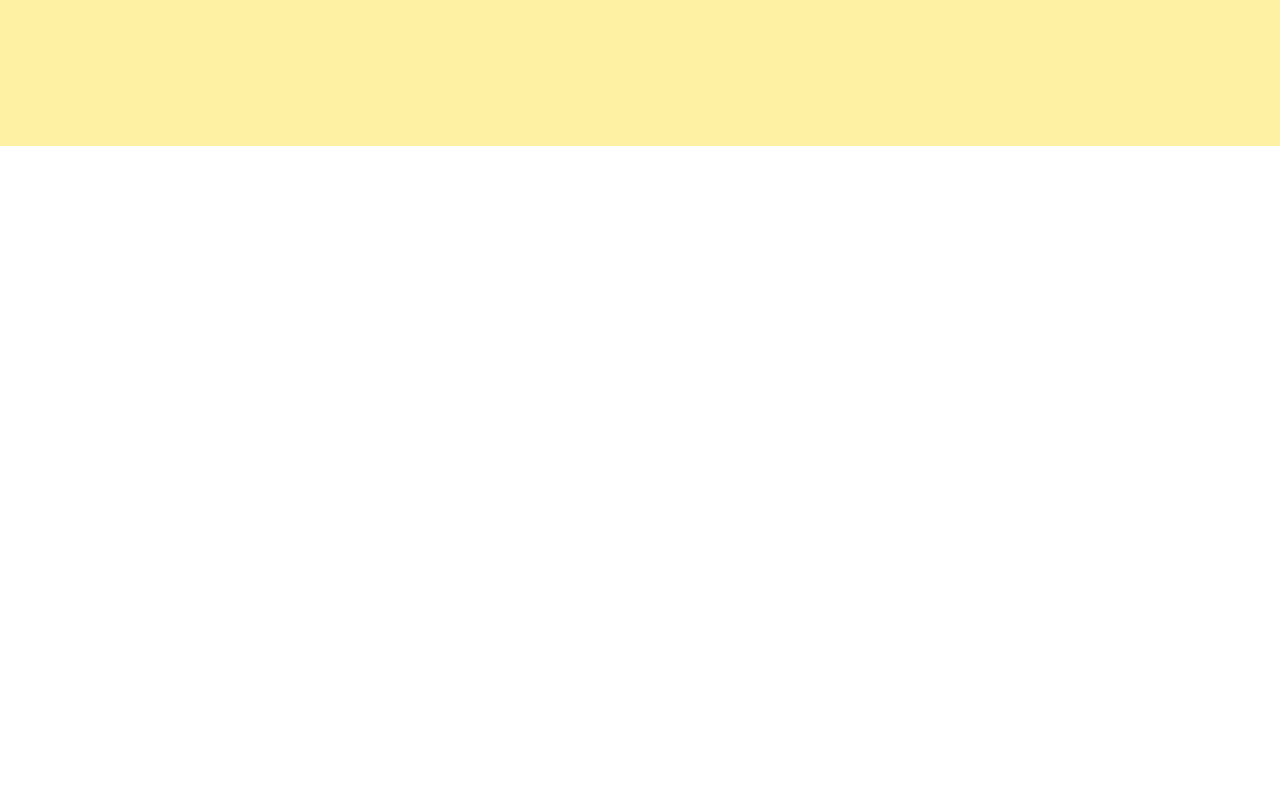
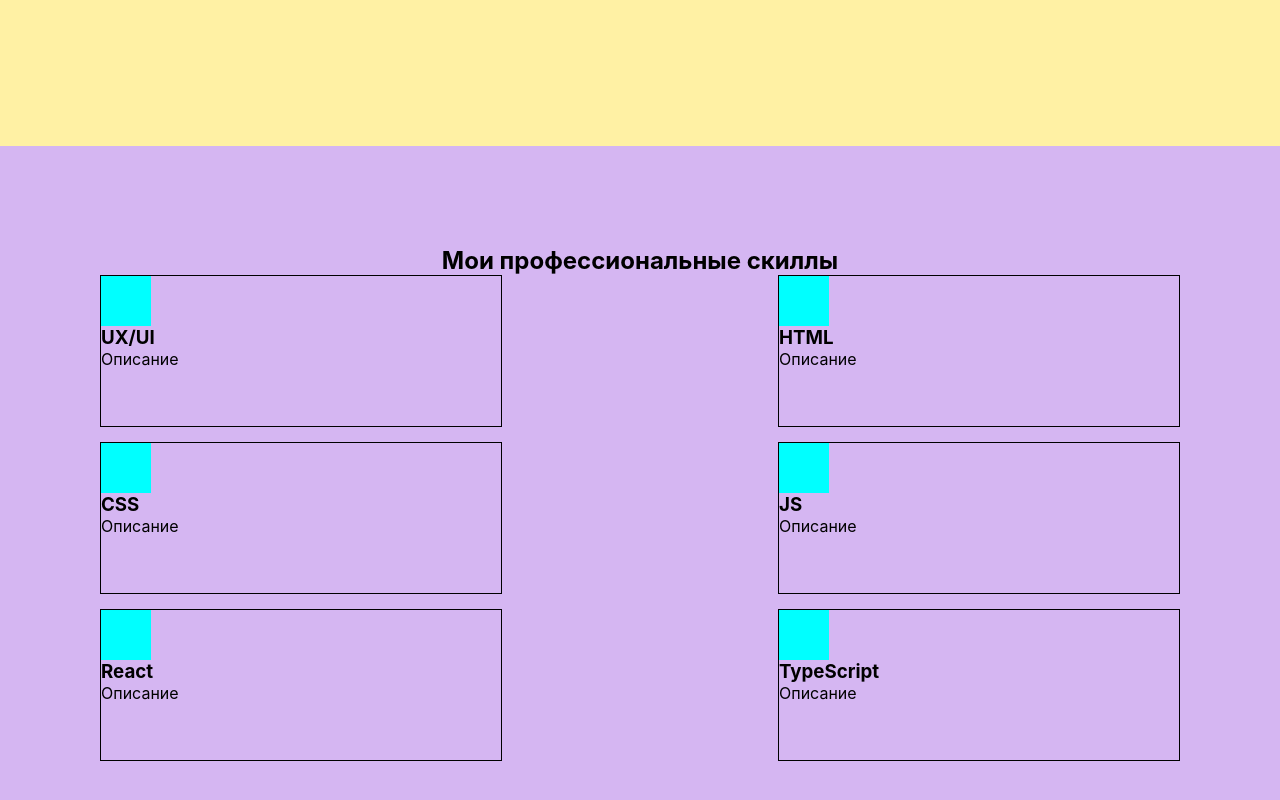
Before and after one commit to SakharovaKsu/Portfolio, a React (Create React App) app: page / in a window 1280 px wide. Shown: the part 776-1576 px from the top of the page. Before the commit the page ends 922 px from the top, so only its background shows below. Built offline with nearby package versions, Linux system fonts and the light colour scheme.

Commit message:
Добавление структуры Skills

```diff
--- a/src/App.tsx
+++ b/src/App.tsx
@@ -2,12 +2,14 @@ import React from 'react';
 import './App.css';
 import Header from './Components/Header/Header';
 import Main from './Components/Main/Main';
+import Skills from './Components/Skills/Skills';
 
 function App() {
   return (
     <div className="App">
         <Header/>
         <Main/>
+        <Skills/>
     </div>
   );
 }
--- a/src/Components/Main/Main.module.css
+++ b/src/Components/Main/Main.module.css
@@ -9,6 +9,7 @@
 
 .boxText {
     height: 350px;
+    width: 50%;
     border: 1px solid #000;
 }
 
--- a/src/Components/Main/Main.tsx
+++ b/src/Components/Main/Main.tsx
@@ -8,7 +8,7 @@ const Main = () => {
                 <span>Привет, меня зовут</span>
                 <h1 className={s.title}>Ксения Сахарова</h1>
                 <p className={s.text}>Я front-end разработчик</p>
-                <button>Мои скиллы</button>
+                <button>Мое портфолио</button>
             </div>
             <div className={s.photo}></div>
         </div>
--- /dev/null
+++ b/src/Components/Skills/Skill.module.css
@@ -0,0 +1,19 @@
+.skill {
+    width: 400px;
+    height: 150px;
+    border: 1px solid #000;
+}
+
+.icon {
+    background-color: aqua;
+    width: 50px;
+    height: 50px;
+}
+
+.title {
+    margin: 0;
+}
+
+.text {
+    margin: 0;
+}
--- /dev/null
+++ b/src/Components/Skills/Skill.tsx
@@ -0,0 +1,19 @@
+import React, {FC} from 'react';
+import s from './Skill.module.css'
+
+type SkillType = {
+    title: string
+    description: string
+}
+
+const Skill: FC<SkillType> = ({title, description}) => {
+    return (
+        <div className={s.skill}>
+            <div className={s.icon}></div>
+            <h3 className={s.title}>{title}</h3>
+            <p className={s.text}>{description}</p>
+        </div>
+    );
+};
+
+export default Skill;
--- /dev/null
+++ b/src/Components/Skills/Skills.module.css
@@ -0,0 +1,17 @@
+.skills {
+    height: 80vh;
+    padding: 100px;
+    background-color: #d5b6f2;
+}
+
+.title {
+    text-align: center;
+    margin: 0;
+}
+
+.boxSkill {
+    display: flex;
+    gap: 15px;
+    flex-wrap: wrap;
+    justify-content: space-between;
+}
--- /dev/null
+++ b/src/Components/Skills/Skills.tsx
@@ -0,0 +1,21 @@
+import React from 'react';
+import s from './Skills.module.css'
+import Skill from './Skill';
+
+const Skills = () => {
+    return (
+        <div className={s.skills}>
+           <h2 className={s.title}>Мои профессиональные скиллы</h2>
+            <div className={s.boxSkill}>
+                <Skill title={'UX/UI'} description={'Описание'}/>
+                <Skill title={'HTML'} description={'Описание'}/>
+                <Skill title={'CSS'} description={'Описание'}/>
+                <Skill title={'JS'} description={'Описание'}/>
+                <Skill title={'React'} description={'Описание'}/>
+                <Skill title={'TypeScript'} description={'Описание'}/>
+            </div>
+        </div>
+    );
+};
+
+export default Skills;
```
